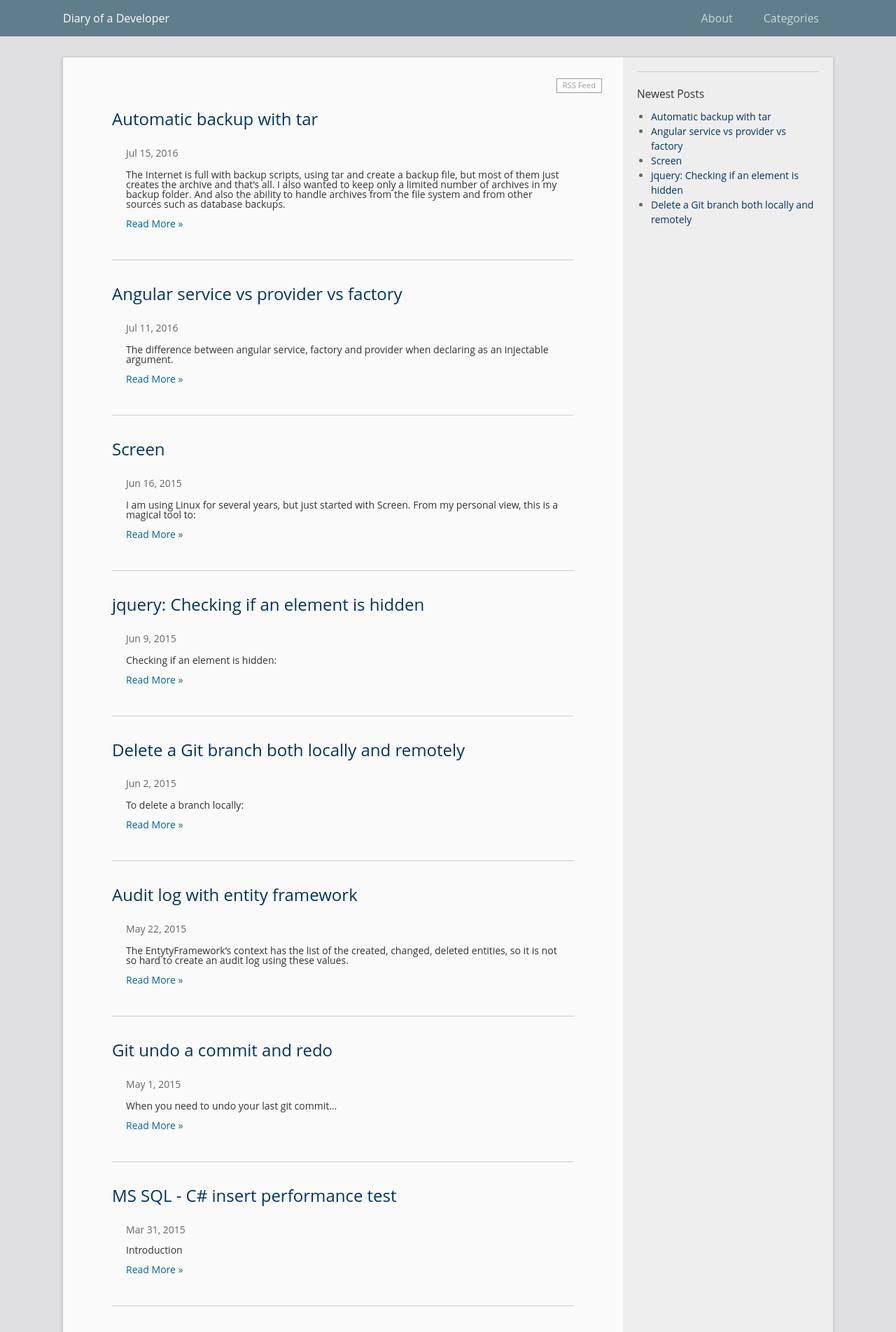
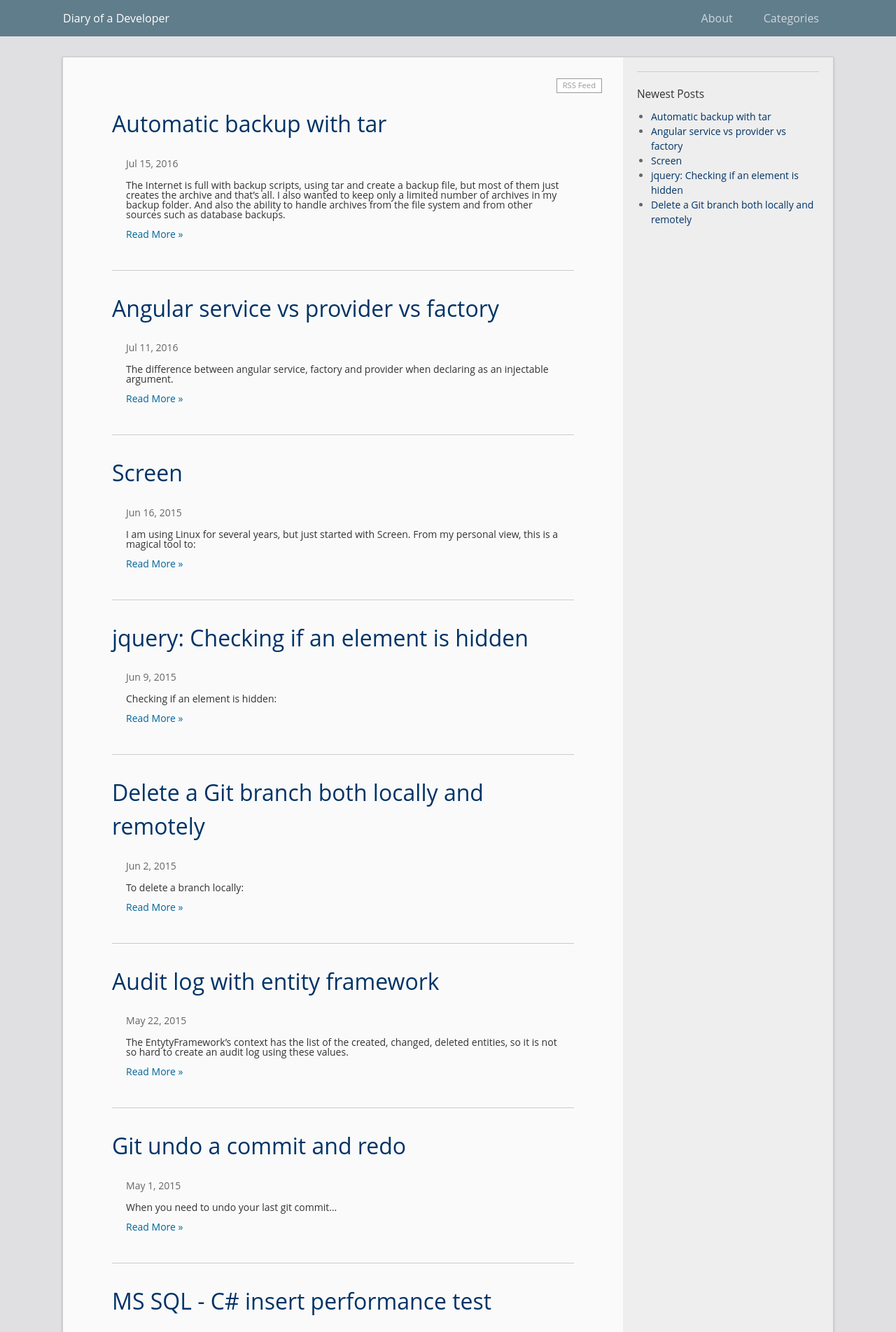
Before and after one commit to szunyog/szunyog.github.io, a Jekyll site: the page built from index.html, in a window 1280 px wide. Shown: the top 1904 px of the page at 70% size. Built offline with Jekyll 4.4.1, drawn with Linux system fonts in a browser that asks for light colours; the list of posts is cut into pages by our own code.

Commit message:
Fix headings in index view

```diff
--- a/css/main.scss
+++ b/css/main.scss
@@ -3,12 +3,12 @@
 ---
 @charset "utf-8";
 
-$base-font-family: "Open Sans", "Helvetica Neue", "DejaVu Sans", Arial, "PingFang SC", "Noto Sans CJK SC", "Hiragino Sans GB", "微软雅黑",  Helvetica, sans-serif;
+$base-font-family: "Open Sans", "Helvetica Neue", "DejaVu Sans", Arial, "PingFang SC", Helvetica, sans-serif;
 $base-font-size:   16px;
 $small-font-size:  $base-font-size * 0.875;
 $base-line-height: 1.5;
 
-$code-font-family:   Menlo, Monaco, Consolas, "DejaVu Sans Mono", "Liberation Mono", "文泉驿等宽微米黑", "Courier New", Courier, SimSun, monospace;
+$code-font-family:   Menlo, Monaco, Consolas, "DejaVu Sans Mono", "Liberation Mono", "Courier New", Courier, SimSun, monospace;
 $code-font-size:     15px;
 
 // Width of the content area
--- a/index.html
+++ b/index.html
@@ -7,9 +7,9 @@ layout: default
   <ul class="post-list">
     {% for post in paginator.posts %}
       <li>
-        <h2>
+        <h1>
           <a class="post-link" href="{{ post.url | prepend: site.baseurl }}">{{ post.title }}</a>
-        </h2>
+        </h1>
 
         <div class="post-meta">{{ post.date | date: "%b %-d, %Y" }}</div>
 
```
